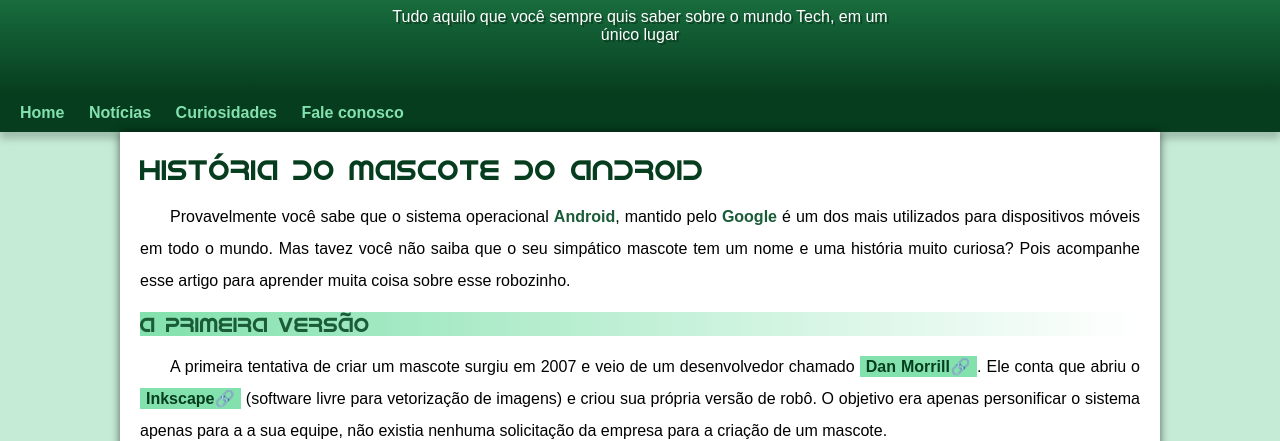
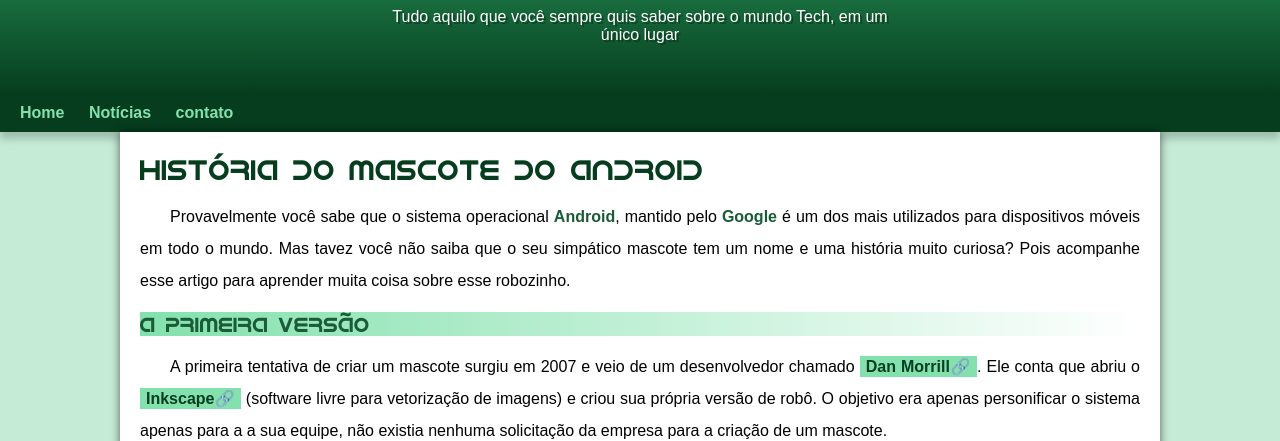
Before and after one commit to oMenari/projeto-android, a plain HTML site: page index.html in a window 1280 px wide. Shown: the part 119-560 px from the top of the page. Drawn offline with Linux system fonts and the light colour scheme.

Commit message:
mundança menu

```diff
--- a/index.html
+++ b/index.html
@@ -16,8 +16,7 @@
     <nav>
         <a href="#">Home</a>
         <a href="#">Notícias</a>
-        <a href="#">Curiosidades</a>
-        <a href="#">Fale conosco</a>
+        <a href="#">contato</a>
     </nav>
     <main>
         <article>
```
